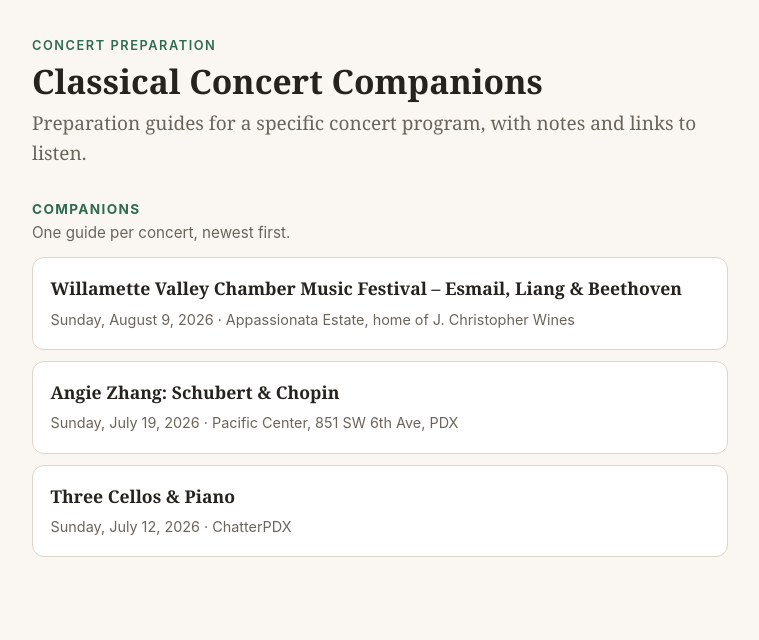
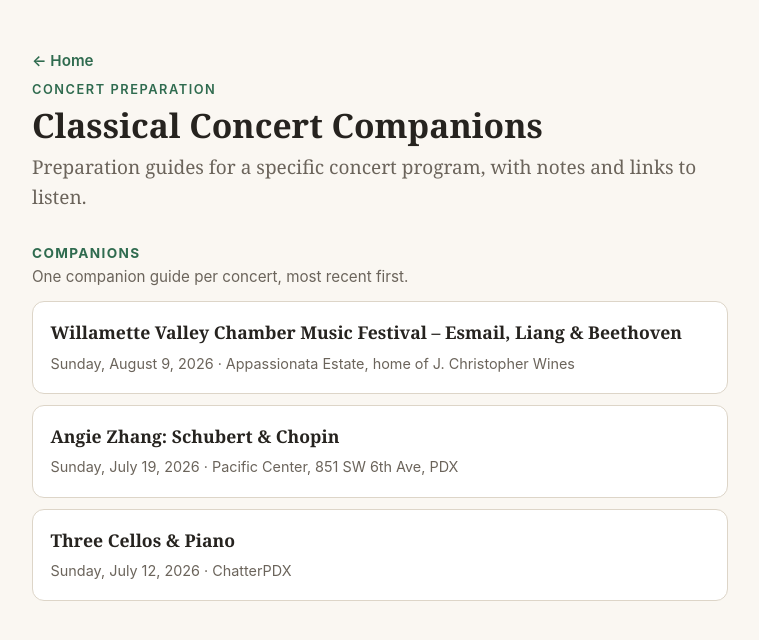
Before and after one commit to dev-boyle/dev-boyle.github.io, a plain HTML site: page classical-companions/index.html in a window 1280 px wide. Shown: the whole page, without its empty margins (260-1019 px from the left). Drawn offline with Linux system fonts and the light colour scheme.

Commit message:
Add home links to guide indexes; reword companions description
Co-Authored-By: Claude Sonnet 5.5 <noreply@anthropic.com>
Claude-Session: https://claude.ai/code/session_016bpyqE9eVCLD6akEwY7KkV

```diff
--- a/classical-companions/index.html
+++ b/classical-companions/index.html
@@ -9,6 +9,8 @@
   @media (prefers-color-scheme: dark) {
     :root { --bg:#17191a; --ink:#ece8e0; --muted:#a39d92; --accent:#7fc4a0; --accent-soft:#22302a; --rule:#34383a; --card:#1f2224; }
   }
+  .back { display: inline-block; font: 600 .95rem -apple-system, system-ui, sans-serif; color: var(--accent);
+          text-decoration: none; padding: .7rem 0; min-height: 44px; }
   * { box-sizing: border-box; }
   body { margin:0; background:var(--bg); color:var(--ink); font:19px/1.6 Georgia,"Iowan Old Style",serif;
          padding:env(safe-area-inset-top) 0 env(safe-area-inset-bottom); }
@@ -28,12 +30,13 @@
 </head>
 <body>
 <main>
+  <a class="back" href="../">← Home</a>
   <div class="kicker">Concert preparation</div>
   <h1>Classical Concert Companions</h1>
   <p class="sub">Preparation guides for a specific concert program, with notes and links to listen.</p>
 
   <h2>Companions</h2>
-  <p class="desc">One guide per concert, newest first.</p>
+  <p class="desc">One companion guide per concert, most recent first.</p>
   <ul>
     <li><a href="2026-08-09-willamette-valley-chamber-music-festival-esmail-liang-beethoven/"><b>Willamette Valley Chamber Music Festival – Esmail, Liang &amp; Beethoven</b><span>Sunday, August 9, 2026 · Appassionata Estate, home of J. Christopher Wines</span></a></li>
     <li><a href="2026-07-19-chatterpdx-angie-zhang-schubert-chopin/"><b>Angie Zhang: Schubert &amp; Chopin</b><span>Sunday, July 19, 2026 · Pacific Center, 851 SW 6th Ave, PDX</span></a></li>
```
Also changed, not shown: classical-guides/index.html (+3 -0 lines).
